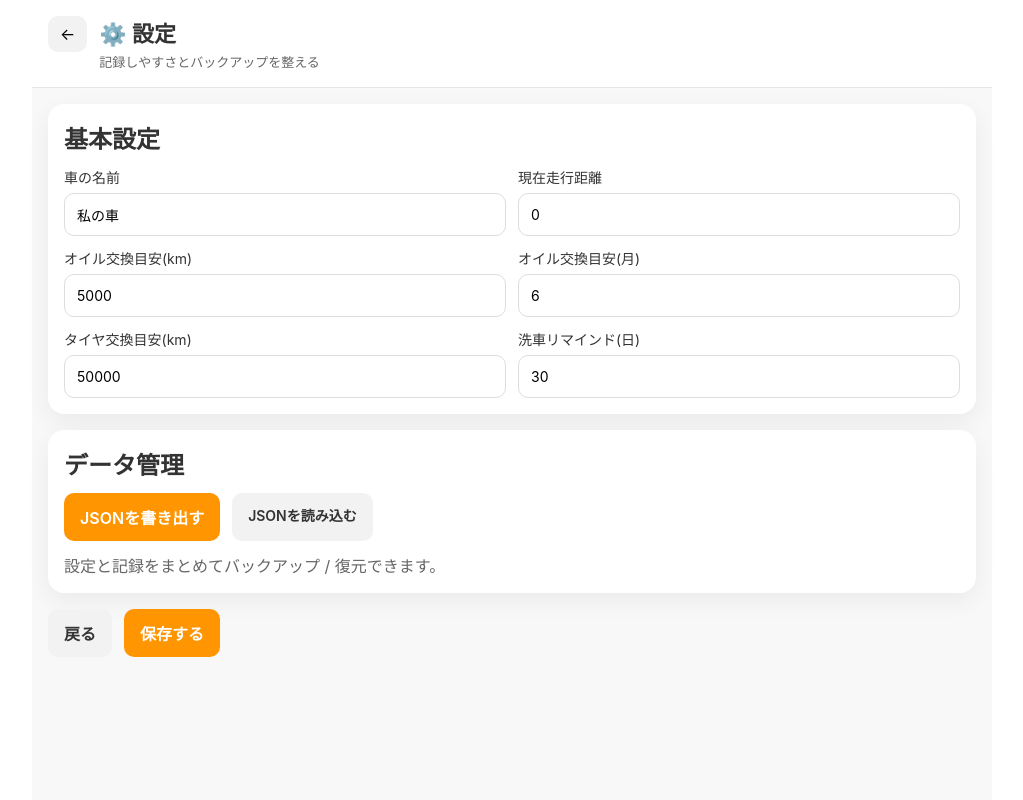
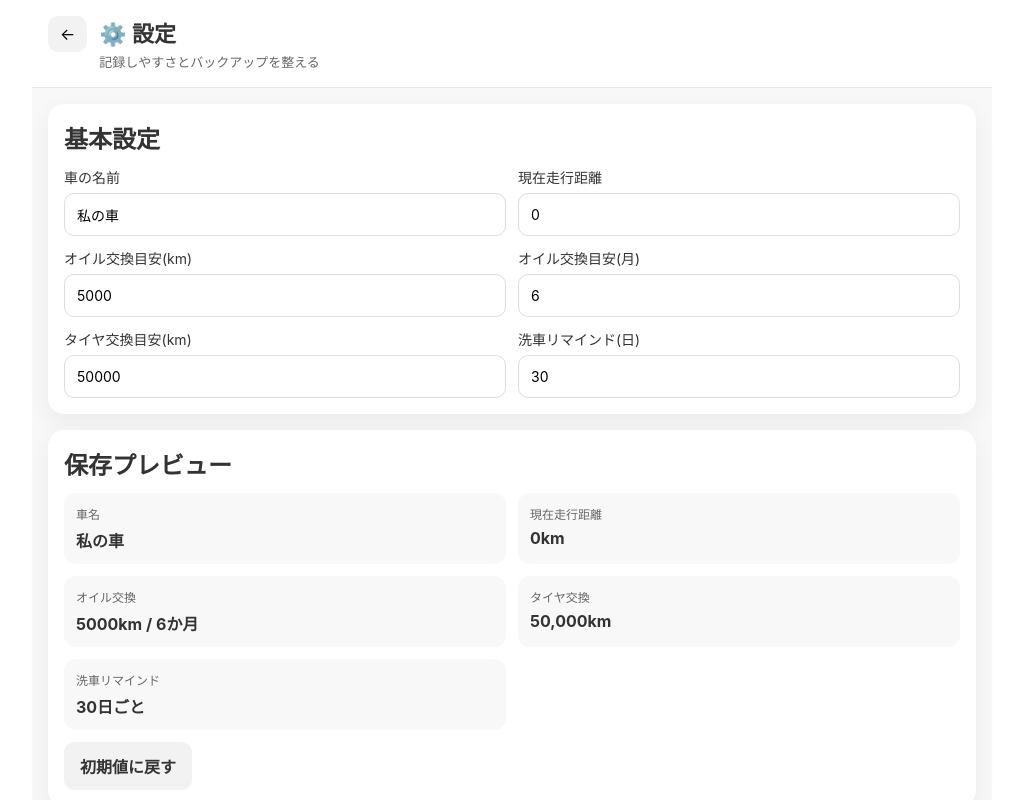
Before and after one commit to shun-devlab/kuruma-log, a Vue app: page / in a window 1280 px wide. Both pictures are taken after a click on the button "⚙️". Shown: the top 800 px of the page, without its empty margins (128-1151 px from the left). Built offline with nearby package versions, Linux system fonts and the light colour scheme.

Commit message:
feat: improve settings preview and refresh flow

```diff
--- a/src/App.vue
+++ b/src/App.vue
@@ -2,6 +2,7 @@
   <div id="app" class="app">
     <Home
       v-if="currentPage === 'home'"
+      :key="`home-${homeRefreshKey}`"
       :initial-edit-record="pendingEditRecord"
       @consume-initial-edit="pendingEditRecord = null"
       @open-stats="showStatistics"
@@ -53,7 +54,8 @@ export default {
       },
       historyRecords: [],
       pendingEditRecord: null,
-      settingsPayload: {}
+      settingsPayload: {},
+      homeRefreshKey: 0
     }
   },
   methods: {
@@ -80,6 +82,8 @@ export default {
     },
     async refreshHomeAfterSettings() {
       this.settingsPayload = await settingsStore.get()
+      this.homeRefreshKey += 1
+      this.currentPage = 'home'
     }
   }
 }
--- a/src/views/SettingsScreen.vue
+++ b/src/views/SettingsScreen.vue
@@ -41,6 +41,33 @@
         </div>
       </section>
 
+      <section class="panel preview-panel">
+        <h2>保存プレビュー</h2>
+        <div class="preview-grid">
+          <div>
+            <span class="preview-label">車名</span>
+            <strong>{{ form.car_name || '未設定' }}</strong>
+          </div>
+          <div>
+            <span class="preview-label">現在走行距離</span>
+            <strong>{{ Number(form.current_mileage || 0).toLocaleString('ja-JP') }}km</strong>
+          </div>
+          <div>
+            <span class="preview-label">オイル交換</span>
+            <strong>{{ form.oil_change_km }}km / {{ form.oil_change_months }}か月</strong>
+          </div>
+          <div>
+            <span class="preview-label">タイヤ交換</span>
+            <strong>{{ Number(form.tire_change_km || 0).toLocaleString('ja-JP') }}km</strong>
+          </div>
+          <div>
+            <span class="preview-label">洗車リマインド</span>
+            <strong>{{ form.wash_interval_days }}日ごと</strong>
+          </div>
+        </div>
+        <button class="btn-secondary" @click="resetDefaults">初期値に戻す</button>
+      </section>
+
       <section class="panel">
         <h2>データ管理</h2>
         <div class="data-actions">
@@ -65,6 +92,16 @@
 <script>
 import { maintenanceStore, settingsStore } from '../stores/db'
 
+const DEFAULT_SETTINGS = {
+  car_name: '私の車',
+  current_mileage: 0,
+  oil_change_km: 5000,
+  oil_change_months: 6,
+  fuel_alert_threshold: 25,
+  tire_change_km: 50000,
+  wash_interval_days: 30
+}
+
 export default {
   props: {
     settings: {
@@ -76,26 +113,21 @@ export default {
   data() {
     return {
       form: {
-        car_name: '私の車',
-        current_mileage: 0,
-        oil_change_km: 5000,
-        oil_change_months: 6,
-        fuel_alert_threshold: 25,
-        tire_change_km: 50000,
-        wash_interval_days: 30
+        ...DEFAULT_SETTINGS
       },
       message: ''
     }
   },
   mounted() {
     this.form = {
-      car_name: this.settings.car_name || '私の車',
+      ...DEFAULT_SETTINGS,
+      ...this.settings,
       current_mileage: Number(this.settings.current_mileage) || 0,
-      oil_change_km: Number(this.settings.oil_change_km) || 5000,
-      oil_change_months: Number(this.settings.oil_change_months) || 6,
-      fuel_alert_threshold: Number(this.settings.fuel_alert_threshold) || 25,
-      tire_change_km: Number(this.settings.tire_change_km) || 50000,
-      wash_interval_days: Number(this.settings.wash_interval_days) || 30
+      oil_change_km: Number(this.settings.oil_change_km) || DEFAULT_SETTINGS.oil_change_km,
+      oil_change_months: Number(this.settings.oil_change_months) || DEFAULT_SETTINGS.oil_change_months,
+      fuel_alert_threshold: Number(this.settings.fuel_alert_threshold) || DEFAULT_SETTINGS.fuel_alert_threshold,
+      tire_change_km: Number(this.settings.tire_change_km) || DEFAULT_SETTINGS.tire_change_km,
+      wash_interval_days: Number(this.settings.wash_interval_days) || DEFAULT_SETTINGS.wash_interval_days
     }
   },
   methods: {
@@ -144,6 +176,12 @@ export default {
       } finally {
         if (this.$refs.fileInput) this.$refs.fileInput.value = ''
       }
+    },
+    resetDefaults() {
+      this.form = {
+        ...DEFAULT_SETTINGS
+      }
+      this.message = '初期値をフォームに反映しました。保存すると適用されます。'
     }
   }
 }
@@ -196,6 +234,23 @@ export default {
 }
 .panel h2 {
   margin-bottom: 12px;
+}
+.preview-grid {
+  display: grid;
+  grid-template-columns: repeat(2, minmax(0, 1fr));
+  gap: 12px;
+  margin-bottom: 12px;
+}
+.preview-grid > div {
+  background: #f8f8f8;
+  border-radius: 12px;
+  padding: 12px;
+}
+.preview-label {
+  display: block;
+  font-size: 12px;
+  color: #666666;
+  margin-bottom: 6px;
 }
 .form-grid {
   display: grid;
@@ -252,7 +307,8 @@ input {
   font-weight: 600;
 }
 @media (max-width: 640px) {
-  .form-grid {
+  .form-grid,
+  .preview-grid {
     grid-template-columns: 1fr;
   }
   .data-actions,
```
